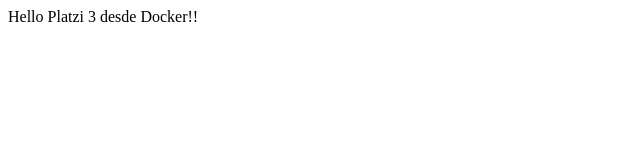
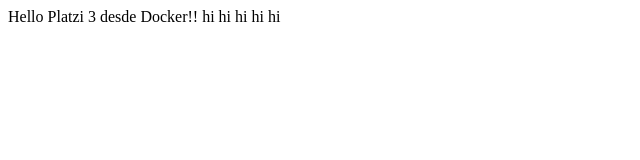
Before and after one commit to sago2k8/devops-curse, a website: page public/index.html in a window 1280 px wide. Shown: the whole page, without its empty margins (0-640 px from the left). Drawn offline with Linux system fonts and the light colour scheme.

Commit message:
changes in html

```diff
--- a/public/index.html
+++ b/public/index.html
@@ -4,5 +4,6 @@
   </head>
   <body>
     Hello Platzi 3 desde Docker!!
+    hi hi hi hi hi
   </body>
 </html>
```
